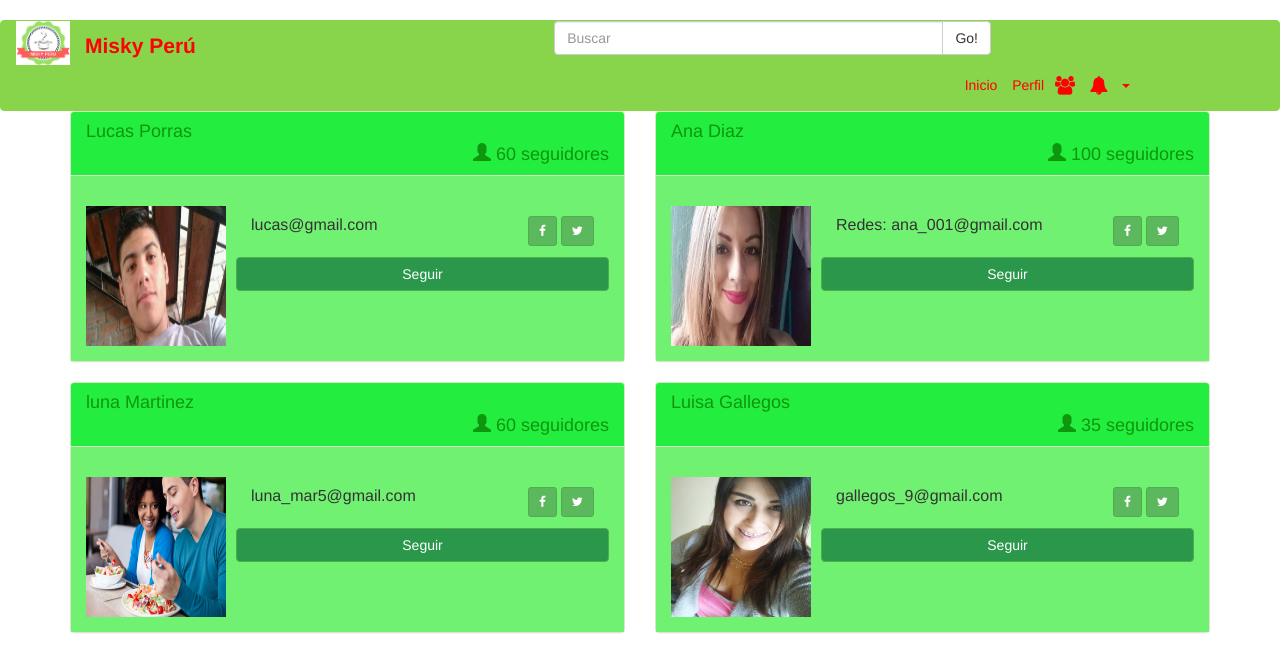
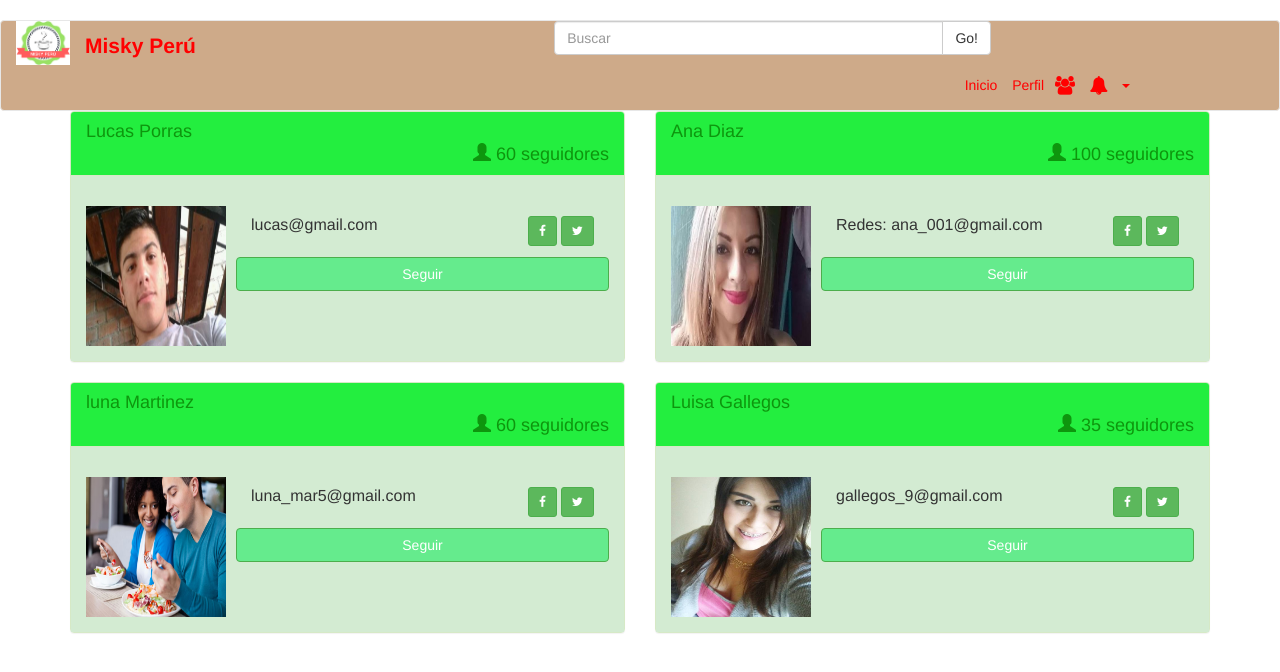
Before and after one commit to PaolaFU/red-social-restaurantes, a plain HTML site: page views/seguir.html in a window 1280 px wide. Drawn offline with Linux system fonts and the light colour scheme; a script that the page names is missing.

Commit message:
Modificando colores

```diff
--- a/css/main.css
+++ b/css/main.css
@@ -65,8 +65,8 @@
   /* Estilos al contenedor del logo y a este mismo*/
 
   .navbar-default {
-    background-color: #88d54c;
-    border-color: #88d54c;
+    background-color: #ceaa89;
+    /*border-color: #582a0b;*/
     margin-bottom: 0;
   }
 
@@ -566,5 +566,8 @@ img:hover {
 
 .btn-seguir{
 
-  background-color: #2a974b;
+  background-color: #65eb8d;
 }
+.panel-seguidores{
+  background: rgb(211, 235, 210);
+}
--- a/views/seguir.html
+++ b/views/seguir.html
@@ -107,7 +107,7 @@
                                 <div class="clearfix"></div>
                             </div>
 
-                            <div class="panel-body no-padding">
+                            <div class="panel-body no-padding panel-seguidores">
                                 <div class="line no-margin"></div>
 
                                 <div class="media inner-all no-margin">
@@ -167,7 +167,7 @@
                                 <div class="clearfix"></div>
                             </div>
 
-                            <div class="panel-body no-padding">
+                            <div class="panel-body no-padding panel-seguidores">
                                 <div class="line no-margin"></div>
 
                                 <div class="media inner-all no-margin">
@@ -227,7 +227,7 @@
                                 <div class="clearfix"></div>
                             </div>
 
-                            <div class="panel-body no-padding">
+                            <div class="panel-body no-padding panel-seguidores">
                                 <div class="line no-margin"></div>
 
                                 <div class="media inner-all no-margin">
@@ -287,7 +287,7 @@
                                 <div class="clearfix"></div>
                             </div>
 
-                            <div class="panel-body no-padding">
+                            <div class="panel-body no-padding panel-seguidores">
                                 <div class="line no-margin"></div>
 
                                 <div class="media inner-all no-margin">
```
